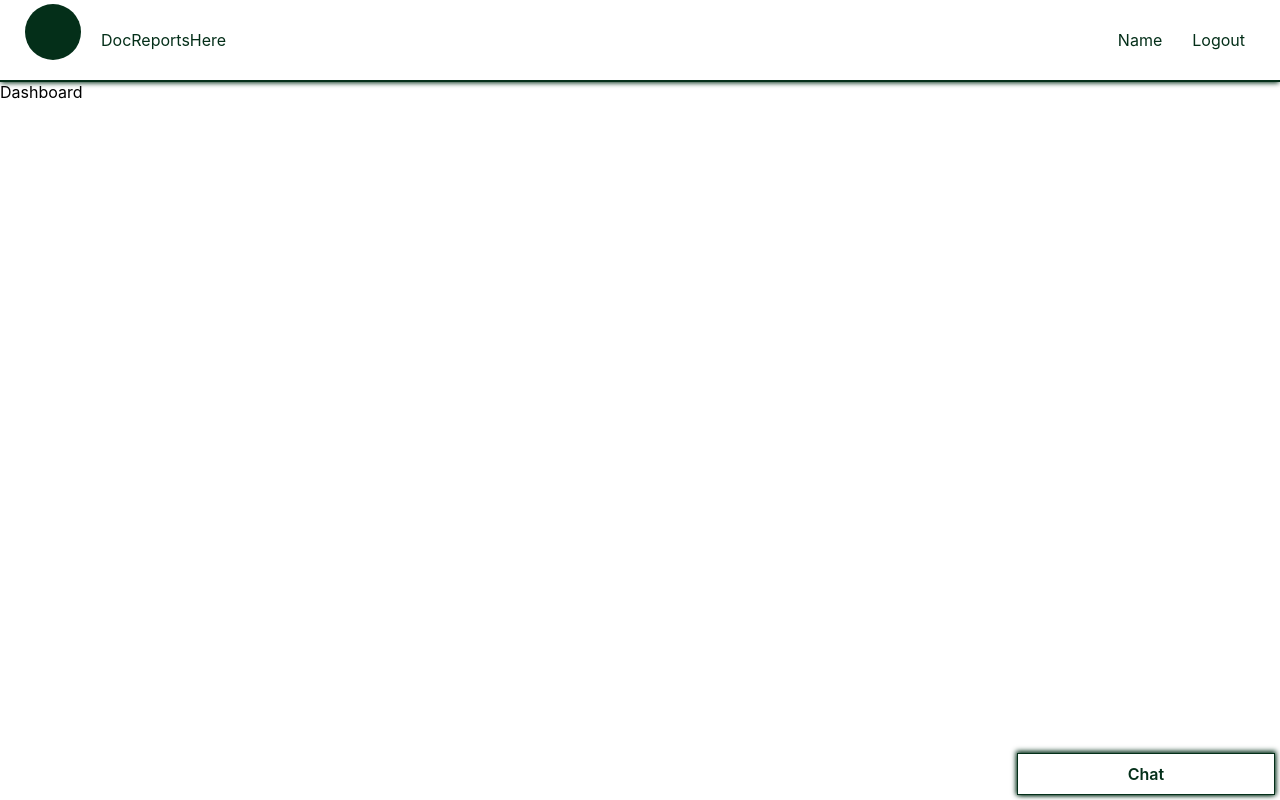
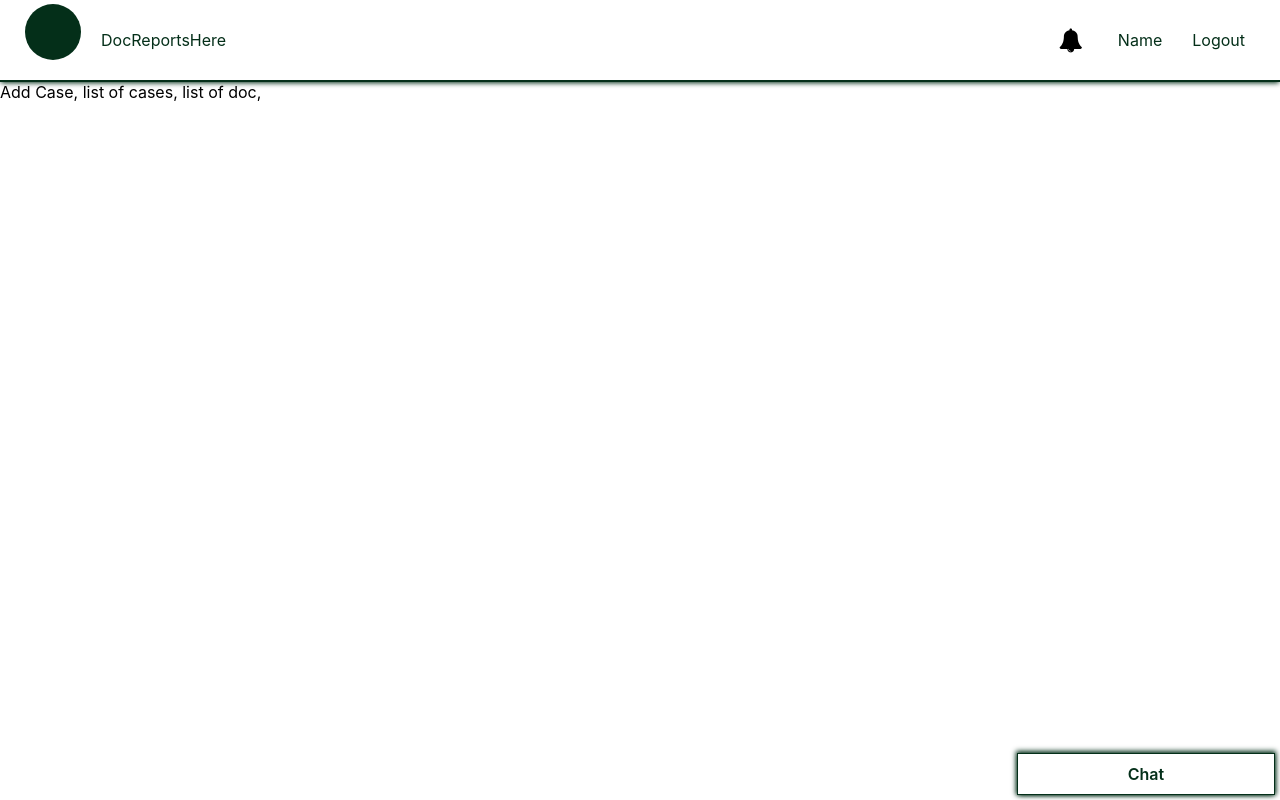
Before and after one commit to harry-dev98/docreportshere, a React (Create React App) app in the folder client-side/: page / in a window 1280 px wide. Built offline with nearby package versions, Linux system fonts and the light colour scheme.

Commit message:
notifications in navigation

```diff
--- a/client-side/src/components/dashboard/DashboardComponent.jsx
+++ b/client-side/src/components/dashboard/DashboardComponent.jsx
@@ -1,7 +1,7 @@
 import React from 'react';
 
 const Dashboard = (props) => (
-    <div>Dashboard</div>
+    <div>Add Case, list of cases, list of doc, </div>
 );
 
 export default Dashboard;
--- a/client-side/src/components/nav/Nav.css
+++ b/client-side/src/components/nav/Nav.css
@@ -24,6 +24,7 @@
 
 .nav-links {
     justify-self: flex-end;
+    align-items: center;
     text-decoration: none !important;
 }
 
@@ -31,3 +32,14 @@
     padding: 15px;
     color: #042F19;
 }
+
+.notif-container {
+    margin: 5px;
+    height: 40vh;
+    width: 20vw;
+    right: 10vw;
+    position: absolute;
+    border: 1px solid #042F19;
+    background-color: #fff;
+    box-shadow: 0 2px 5px -1px #042F19;
+}
--- a/client-side/src/components/nav/Nav.jsx
+++ b/client-side/src/components/nav/Nav.jsx
@@ -1,10 +1,10 @@
-import React from 'react';
+import React, { useState } from 'react';
 
 import { Link } from 'react-router-dom';
 import './Nav.css';
 
 const Nav = (props) => {
-
+    const [showNotif, setNotif] = useState(false);
     return (
         <div className="nav-bar">
             <div className="brand">
@@ -14,7 +14,13 @@ const Nav = (props) => {
                 </div>
             </div>
             <div className="nav-links">
-                {}
+                <div className="nav-link-item">
+                    <i className="fa fa-bell" style={{fontSize: 24, padding: 20}} onClick={()=>setNotif(!showNotif)}>
+                        {showNotif && (
+                            <div className="notif-container"></div>
+                        )}
+                    </i>
+                </div>
                 <div className="nav-link-item">
                     <Link style={{textDecoration: 'none'}} to="/">
                         <p className="nav-text">Name</p>
```
